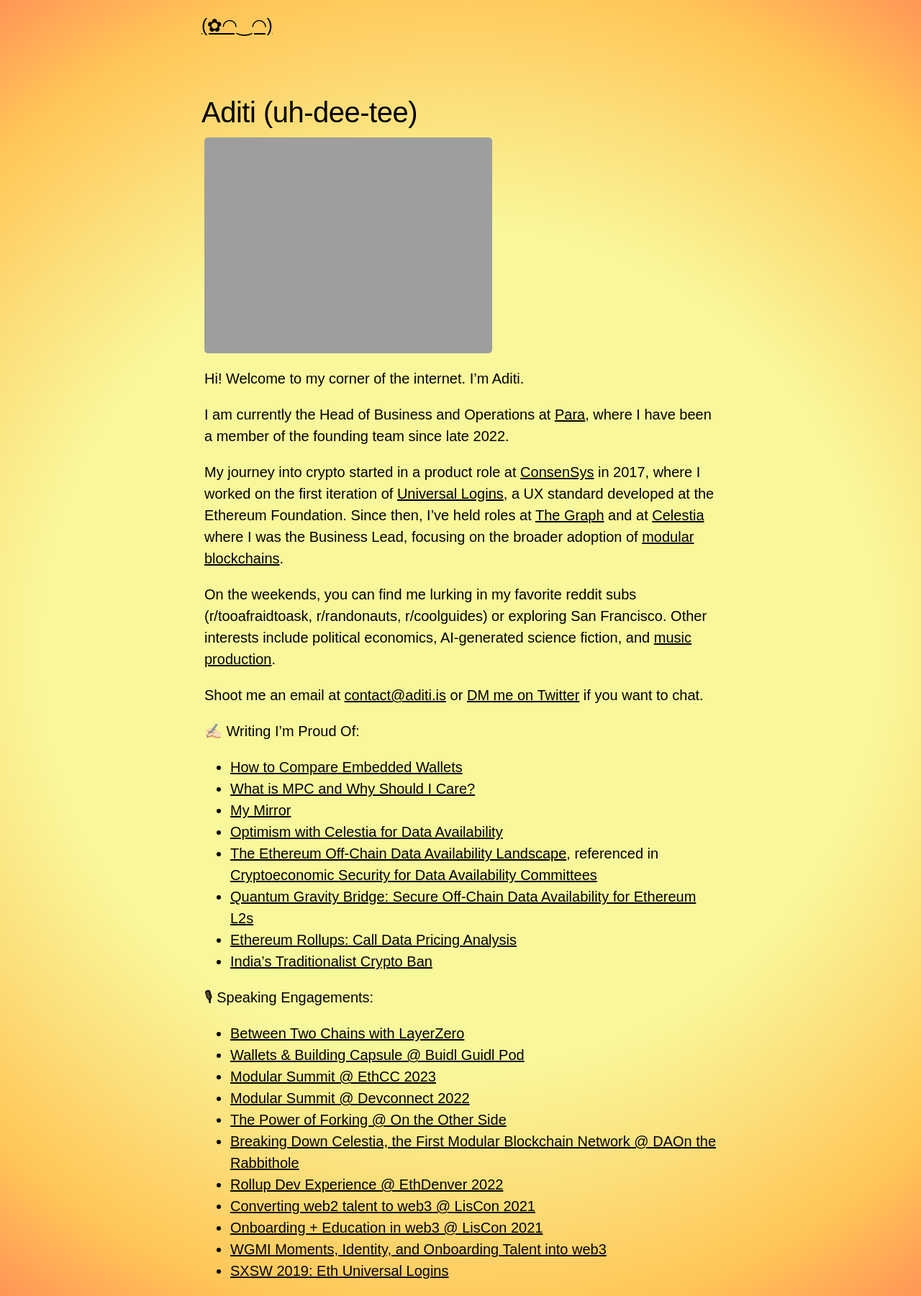
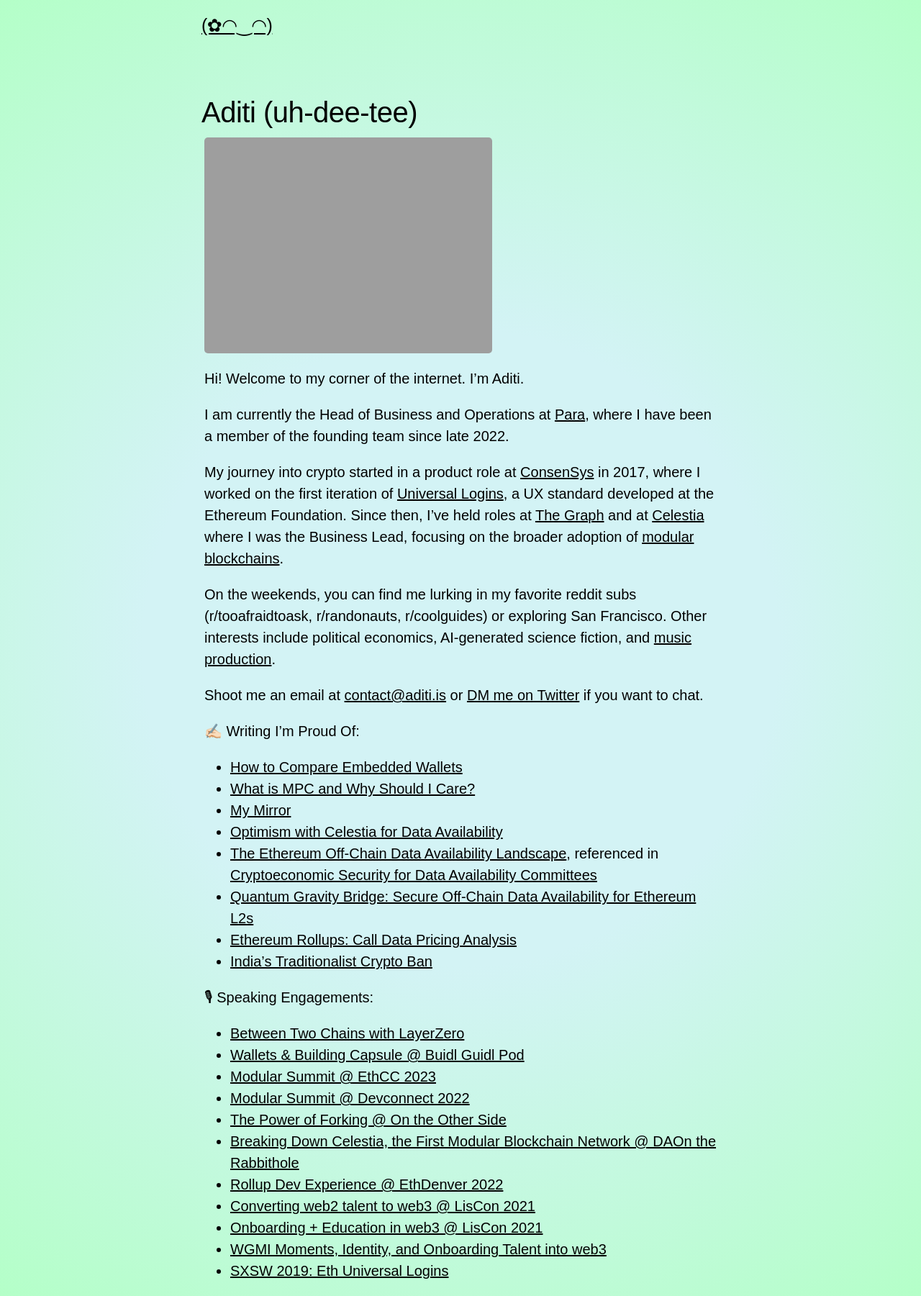
Before and after one commit to adeets-22/adeets-22.github.io, a Jekyll site: the page built from index.md, in a window 1280 px wide. Shown: the whole page at 72% size. Built offline with Jekyll 4.4.1, drawn with Linux system fonts in a browser that asks for light colours.

Commit message:
Update poole.css

```diff
--- a/public/css/poole.css
+++ b/public/css/poole.css
@@ -51,8 +51,8 @@
   font-family: "Helvetica Neue", Helvetica, Arial, sans-serif;
   font-size: 16px;
   line-height: 1.5;
-  background: rgb(211, 243, 245);
-  background: radial-gradient(circle, rgba(249,247,155,1) 53%, rgba(255,198,88,1) 85%, rgba(255,149,86,1) 100%);
+  background: rgb( 211, 243, 245);
+  background: radial-gradient(circle, rgb(211, 243, 245) 40%, rgb(180, 255, 200) 100%);
 }
 @media (min-width: 38em) {
   html {
```
